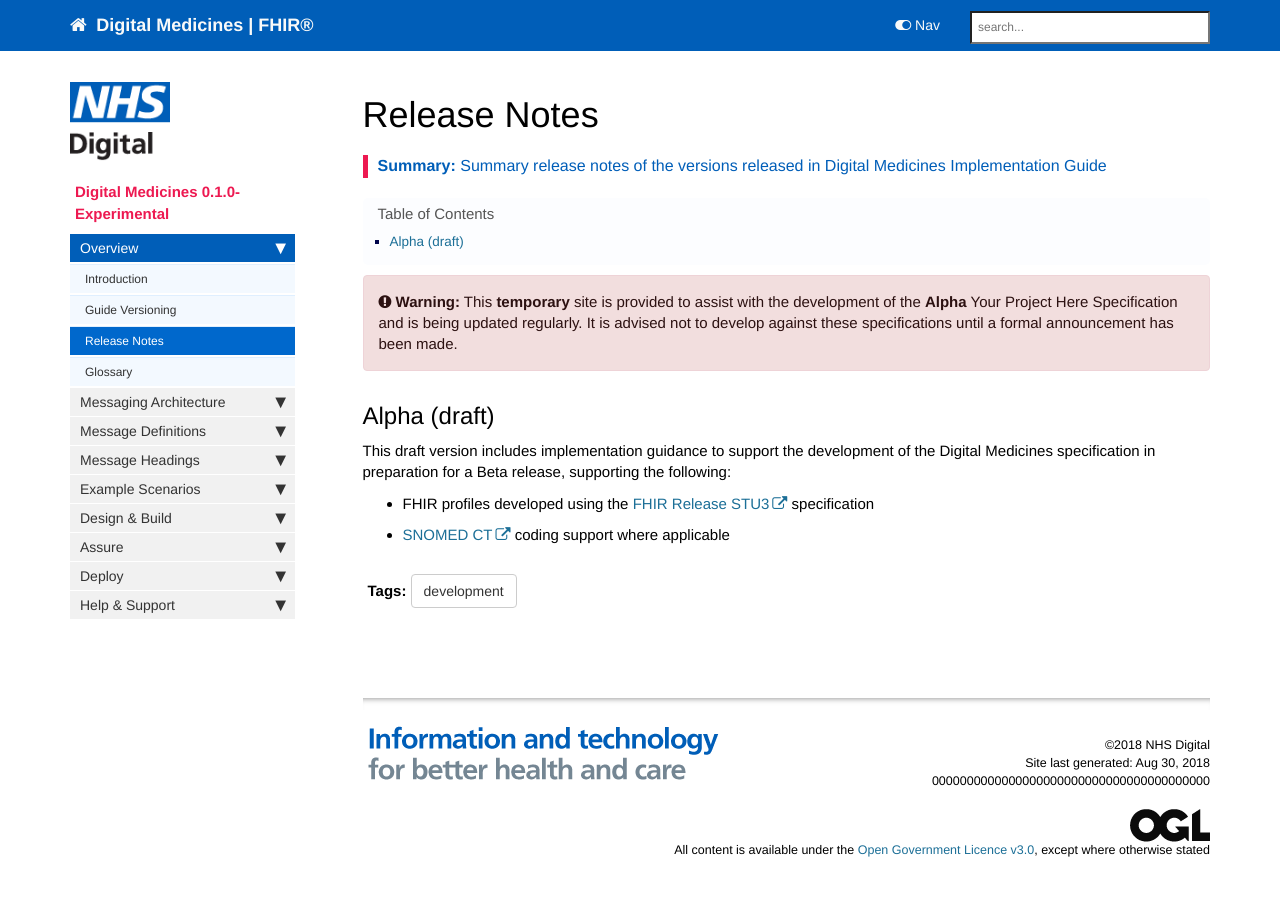
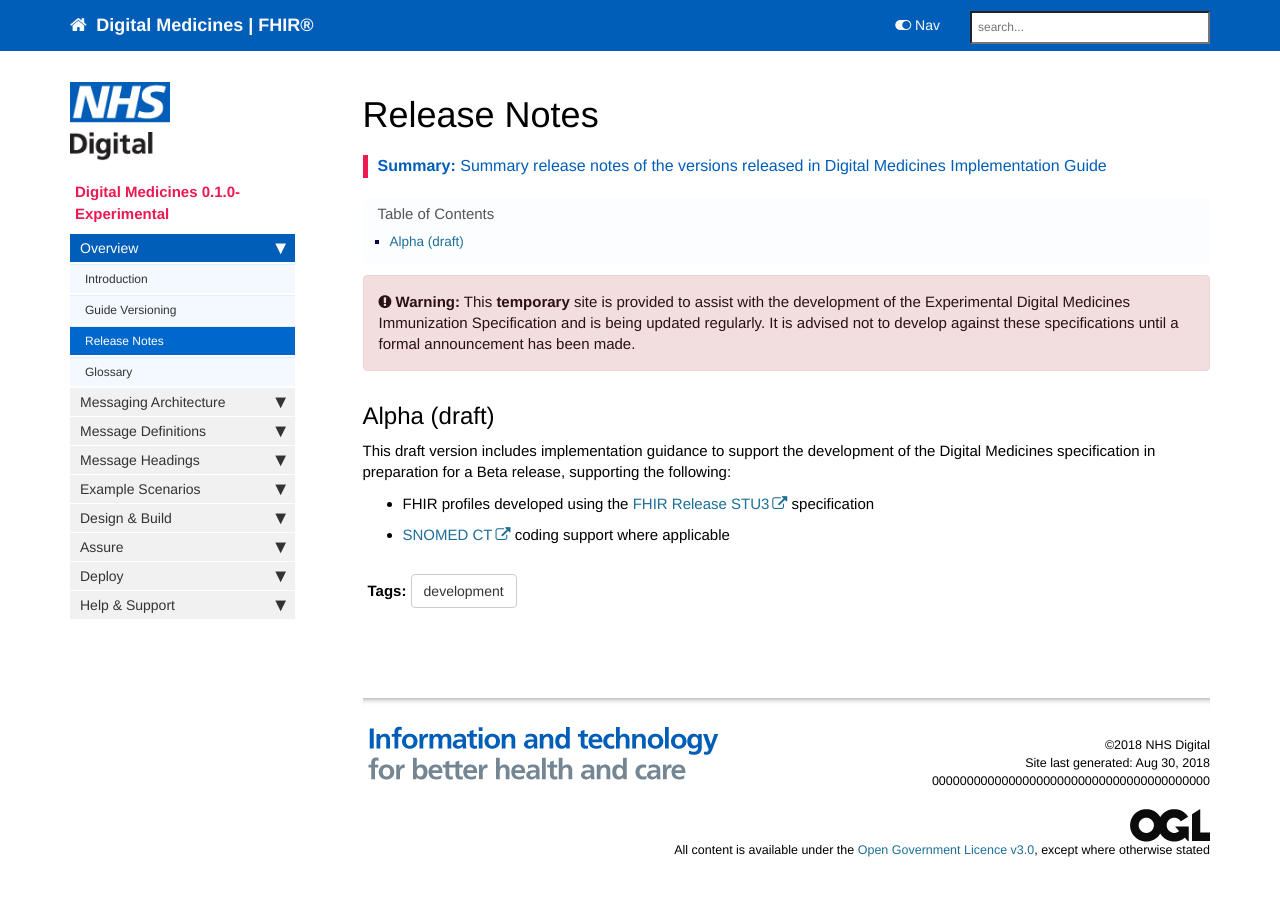
Before and after one commit to nhsconnect/ITK-FHIR-Digital-Medicines, a Jekyll site: the page built from pages/overview/overview_release_notes.md, in a window 1280 px wide. Built offline with Jekyll 4.4.1, drawn with Linux system fonts in a browser that asks for light colours; nearby versions of some CDN libraries; comment, search, counter and statistics services are not loaded.

```diff
--- a/pages/overview/overview_release_notes.md
+++ b/pages/overview/overview_release_notes.md
@@ -7,7 +7,7 @@ permalink: overview_release_notes.html
 summary: Summary release notes of the versions released in Digital Medicines Implementation Guide
 ---
 
-{% include warning.html content="This **temporary** site is provided to assist with the development of the **Alpha** Your Project Here Specification and is being updated regularly. It is advised not to develop against these specifications until a formal announcement has been made." %}
+{% include warning.html content="This **temporary** site is provided to assist with the development of the Experimental Digital Medicines Immunization Specification and is being updated regularly. It is advised not to develop against these specifications until a formal announcement has been made." %}
 
 
 ## Alpha (draft) ##
```
Also changed, not shown: pages/explore/explore_immunization_headings.md (+11 -2 lines).
